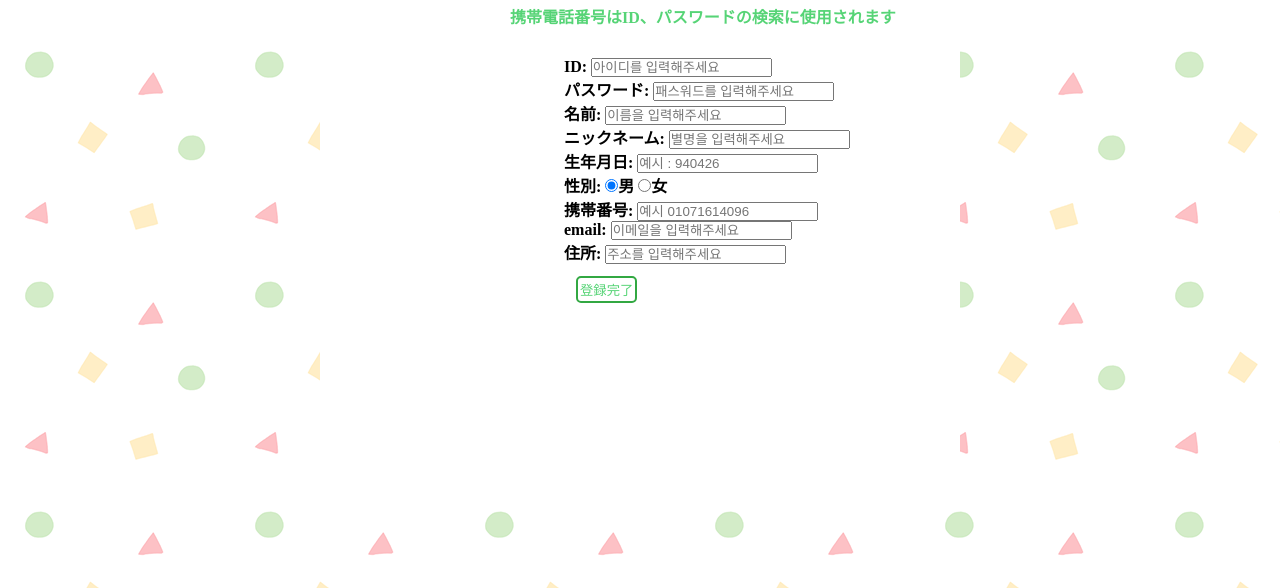
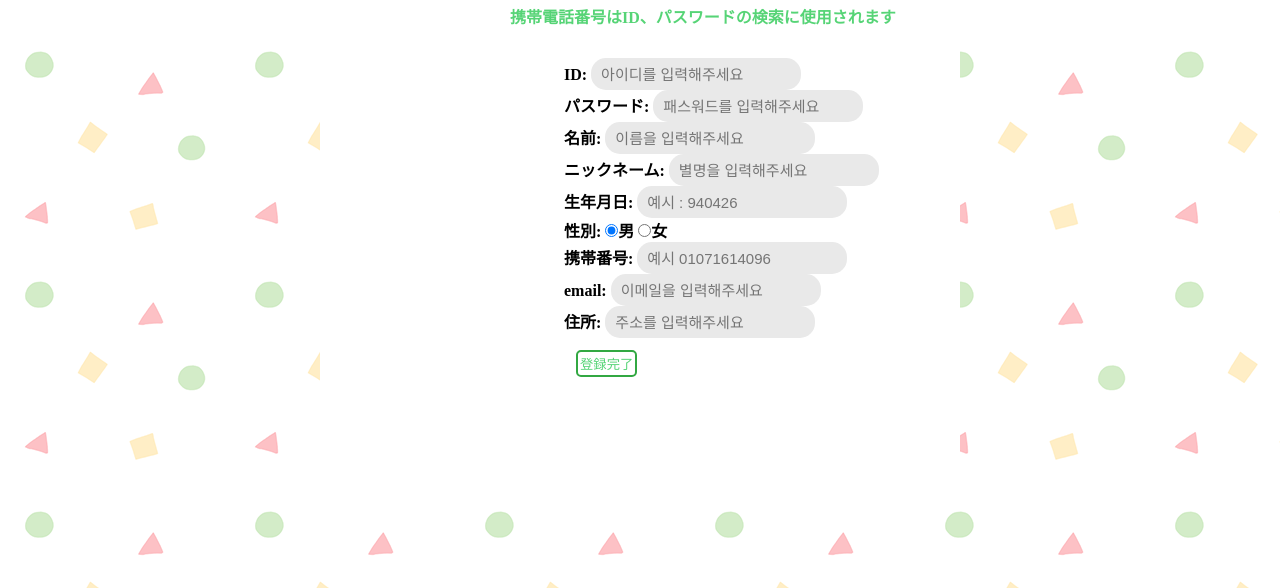
Before and after one commit to ko-yerin/mini-project-8, a website: page views/user/user_join.html in a window 1280 px wide. Shown: the part 212-800 px from the top of the page. Drawn offline with Linux system fonts and the light colour scheme.

Commit message:
유저 인풋

```diff
--- a/public/css/user/user_join.css
+++ b/public/css/user/user_join.css
@@ -58,6 +58,17 @@ a{
     margin: 0 auto;
 }
 
+.join_input{
+    width: 200px;
+    height: 32px;
+    font-size: 15px;
+    border: 0;
+    border-radius: 15px;
+    outline: none;
+    padding-left: 10px;
+    background-color: rgb(233, 233, 233);
+}
+
 .join_btn {
     margin: 12px;
     padding: 2px;
--- a/views/user/user_join.html
+++ b/views/user/user_join.html
@@ -24,32 +24,32 @@
             <form method="post" action="/user/join">
                 <ul>
                     <li>
-                        ID: <input type="text" name="userid" id="userid" placeholder="아이디를 입력해주세요">
+                        ID: <input class="join_input" type="text" name="userid" id="userid" placeholder="아이디를 입력해주세요">
                     </li>
                     <li>
-                        パスワード: <input type="password" name="userpw" id="userpw" placeholder="패스워드를 입력해주세요">
+                        パスワード: <input class="join_input" type="password" name="userpw" id="userpw" placeholder="패스워드를 입력해주세요">
                     </li>
                     <li>
-                        名前: <input type="text" name="username" id="username" placeholder="이름을 입력해주세요">
+                        名前: <input class="join_input" type="text" name="username" id="username" placeholder="이름을 입력해주세요">
                     </li>
                     <li>
-                        ニックネーム: <input type="text" name="nickname" id="nickname" placeholder="별명을 입력해주세요">
+                        ニックネーム: <input class="join_input" type="text" name="nickname" id="nickname" placeholder="별명을 입력해주세요">
                     </li>
                     <li>
-                        生年月日: <input type="text" name="birth" id="birth" placeholder="예시 : 940426">
+                        生年月日: <input class="join_input" type="text" name="birth" id="birth" placeholder="예시 : 940426">
                     </li>
                     <li>
                         性別: <input type="radio" name="gender" value="男" checked>男
                                 <input type="radio" name="gender" value="女">女
                     </li>
                     <li>
-                        携帯番号: <input type="text" name="tell" id="tell" placeholder="예시 01071614096">
+                        携帯番号: <input class="join_input" type="text" name="tell" id="tell" placeholder="예시 01071614096">
                     </li>
                     <li>
-                        email: <input type="text" name="email" id="email" placeholder="이메일을 입력해주세요">
+                        email: <input class="join_input" type="text" name="email" id="email" placeholder="이메일을 입력해주세요">
                     </li>
                     <li>
-                        住所: <input type="text" name="address" id="address" placeholder="주소를 입력해주세요">
+                        住所: <input class="join_input" type="text" name="address" id="address" placeholder="주소를 입력해주세요">
                     </li>
                 </ul>
                 <input class="join_btn" type="submit" value="登録完了">
```
Also changed, not shown: public/css/admin/user_view.css (+11 -0 lines), public/css/user/user_login.css (+8 -0 lines), public/css/user/user_update.css (+11 -0 lines), views/user/user_login.html (+2 -2 lines).
